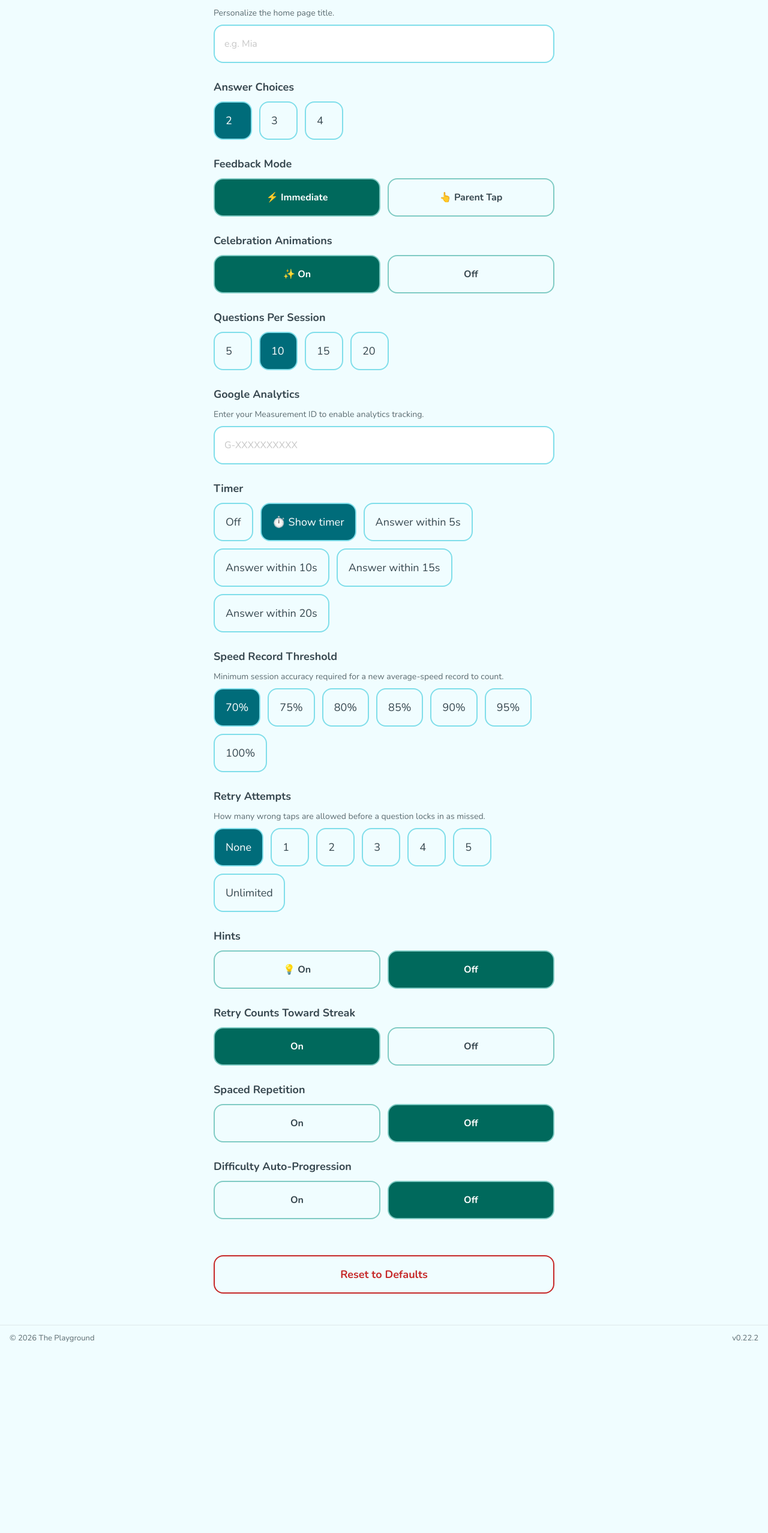
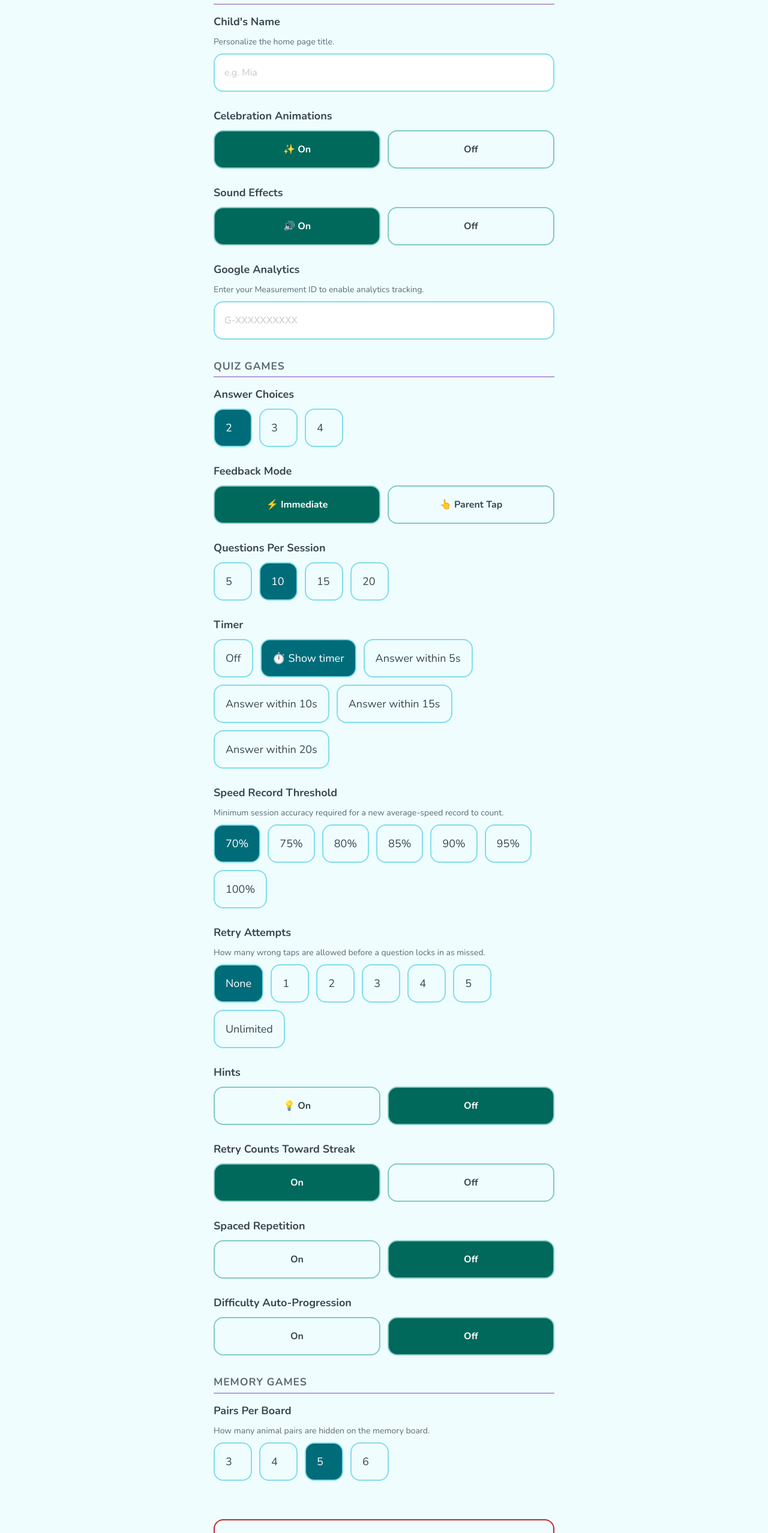
Before and after one commit to jasonkryst/ThePlayground, a React (Vite) app: page /admin in a window 1280 px wide. Shown: the part 234-2789 px from the top of the page at 60% size. Before the commit the page ends 2485 px from the top, so only its background shows below. Built offline with nearby package versions, Linux system fonts and the light colour scheme.

Commit message:
feat: group admin settings (General/Quiz/Memory) + memoryPairs and soundEffectsEnabled controls
Co-Authored-By: Claude Fable 5 <noreply@anthropic.com>
Claude-Session: https://claude.ai/code/session_01Mx6o86bSTvZP7KQDZrdEn2

```diff
--- a/src/admin/AdminPage.css
+++ b/src/admin/AdminPage.css
@@ -43,9 +43,24 @@
   color: #fff;
 }
 
+.admin__group {
+  margin-bottom: 2rem;
+}
+
+.admin__group-heading {
+  font-size: 1.1rem;
+  text-transform: uppercase;
+  letter-spacing: 0.05em;
+  color: var(--color-text-muted);
+  border-bottom: 2px solid var(--color-lavender);
+  padding-bottom: 0.35rem;
+  margin: 0 0 1rem;
+}
+
 .admin__section { margin-bottom: 28px; }
 
-.admin__section h2 { font-size: 18px; font-weight: 700; margin-bottom: 12px; }
+.admin__section h2,
+.admin__section h3 { font-size: 18px; font-weight: 700; margin-bottom: 12px; }
 
 .admin__radios  { display: flex; gap: 12px; flex-wrap: wrap; }
 
--- a/src/admin/AdminPage.jsx
+++ b/src/admin/AdminPage.jsx
@@ -114,6 +114,9 @@ export default function AdminPage({ manifests = [] }) {
 
       {activeTab === 'settings' && (
         <div role="tabpanel" id="admin-panel-settings" aria-labelledby="admin-tab-settings">
+          <section className="admin__group">
+            <h2 className="admin__group-heading">{t('admin.groupGeneral')}</h2>
+
             <LocaleSelector
               locales={SUPPORTED_LOCALES}
               value={settings.locale}
@@ -121,7 +124,7 @@ export default function AdminPage({ manifests = [] }) {
             />
 
             <div className="admin__section">
-            <h2>{t('admin.childNameHeading')}</h2>
+              <h3>{t('admin.childNameHeading')}</h3>
               <p className="admin__hint">{t('admin.childNameHint')}</p>
               <input
                 className="admin__text-input"
@@ -135,7 +138,61 @@ export default function AdminPage({ manifests = [] }) {
             </div>
 
             <div className="admin__section">
-            <h2>{t('admin.answerChoicesHeading')}</h2>
+              <h3>{t('admin.animationsHeading')}</h3>
+              <div className="admin__toggle">
+                <button
+                  className={`admin__toggle-btn${settings.animationsEnabled ? ' active' : ''}`}
+                  onClick={() => updateSetting('animationsEnabled', true)}
+                >
+                  {t('admin.animationsOn')}
+                </button>
+                <button
+                  className={`admin__toggle-btn${!settings.animationsEnabled ? ' active' : ''}`}
+                  onClick={() => updateSetting('animationsEnabled', false)}
+                >
+                  {t('admin.animationsOff')}
+                </button>
+              </div>
+            </div>
+
+            <div className="admin__section">
+              <h3>{t('admin.soundEffectsHeading')}</h3>
+              <div className="admin__toggle">
+                <button
+                  className={`admin__toggle-btn${settings.soundEffectsEnabled ? ' active' : ''}`}
+                  onClick={() => updateSetting('soundEffectsEnabled', true)}
+                >
+                  {t('admin.soundEffectsOn')}
+                </button>
+                <button
+                  className={`admin__toggle-btn${!settings.soundEffectsEnabled ? ' active' : ''}`}
+                  onClick={() => updateSetting('soundEffectsEnabled', false)}
+                >
+                  {t('admin.soundEffectsOff')}
+                </button>
+              </div>
+            </div>
+
+            <div className="admin__section">
+              <h3>{t('admin.gaHeading')}</h3>
+              <p className="admin__hint">{t('admin.gaHint')}</p>
+              <input
+                className="admin__text-input"
+                type="text"
+                placeholder="G-XXXXXXXXXX"
+                value={settings.gaId || ''}
+                onChange={e => updateSetting('gaId', e.target.value)}
+                aria-label={t('admin.gaLabel')}
+                spellCheck={false}
+              />
+            </div>
+          </section>
+
+          <section className="admin__group">
+            <h2 className="admin__group-heading">{t('admin.groupQuizGames')}</h2>
+
+            <div className="admin__section">
+              <h3>{t('admin.answerChoicesHeading')}</h3>
               <div className="admin__radios">
                 {[2, 3, 4].map(n => (
                   <label
@@ -156,7 +213,7 @@ export default function AdminPage({ manifests = [] }) {
             </div>
 
             <div className="admin__section">
-            <h2>{t('admin.feedbackModeHeading')}</h2>
+              <h3>{t('admin.feedbackModeHeading')}</h3>
               <div className="admin__toggle">
                 {[
                   { value: 'immediate', label: t('admin.feedbackImmediate') },
@@ -174,25 +231,7 @@ export default function AdminPage({ manifests = [] }) {
             </div>
 
             <div className="admin__section">
-            <h2>{t('admin.animationsHeading')}</h2>
-            <div className="admin__toggle">
-              <button
-                className={`admin__toggle-btn${settings.animationsEnabled ? ' active' : ''}`}
-                onClick={() => updateSetting('animationsEnabled', true)}
-              >
-                {t('admin.animationsOn')}
-              </button>
-              <button
-                className={`admin__toggle-btn${!settings.animationsEnabled ? ' active' : ''}`}
-                onClick={() => updateSetting('animationsEnabled', false)}
-              >
-                {t('admin.animationsOff')}
-              </button>
-            </div>
-          </div>
-
-          <div className="admin__section">
-            <h2>{t('admin.questionsPerSessionHeading')}</h2>
+              <h3>{t('admin.questionsPerSessionHeading')}</h3>
               <div className="admin__radios">
                 {[5, 10, 15, 20].map(n => (
                   <label
@@ -213,21 +252,7 @@ export default function AdminPage({ manifests = [] }) {
             </div>
 
             <div className="admin__section">
-            <h2>{t('admin.gaHeading')}</h2>
-            <p className="admin__hint">{t('admin.gaHint')}</p>
-            <input
-              className="admin__text-input"
-              type="text"
-              placeholder="G-XXXXXXXXXX"
-              value={settings.gaId || ''}
-              onChange={e => updateSetting('gaId', e.target.value)}
-              aria-label={t('admin.gaLabel')}
-              spellCheck={false}
-            />
-          </div>
-
-          <div className="admin__section">
-            <h2>{t('admin.timerHeading')}</h2>
+              <h3>{t('admin.timerHeading')}</h3>
               <div className="admin__radios">
                 <label className={`admin__radio-label${settings.timerMode === 'off' ? ' selected' : ''}`}>
                   <input
@@ -271,7 +296,7 @@ export default function AdminPage({ manifests = [] }) {
             </div>
 
             <div className="admin__section">
-            <h2>{t('admin.speedRecordThresholdHeading')}</h2>
+              <h3>{t('admin.speedRecordThresholdHeading')}</h3>
               <p className="admin__hint">{t('admin.speedRecordThresholdHint')}</p>
               <div className="admin__radios">
                 {[70, 75, 80, 85, 90, 95, 100].map(pct => (
@@ -293,7 +318,7 @@ export default function AdminPage({ manifests = [] }) {
             </div>
 
             <div className="admin__section">
-            <h2>{t('admin.maxTriesHeading')}</h2>
+              <h3>{t('admin.maxTriesHeading')}</h3>
               <p className="admin__hint">{t('admin.maxTriesHint')}</p>
               <div className="admin__radios">
                 {['none', 1, 2, 3, 4, 5, 'unlimited'].map(value => (
@@ -315,7 +340,7 @@ export default function AdminPage({ manifests = [] }) {
             </div>
 
             <div className="admin__section">
-            <h2>{t('admin.hintsHeading')}</h2>
+              <h3>{t('admin.hintsHeading')}</h3>
               <div className="admin__toggle">
                 <button
                   className={`admin__toggle-btn${settings.hintsEnabled ? ' active' : ''}`}
@@ -353,7 +378,7 @@ export default function AdminPage({ manifests = [] }) {
             </div>
 
             <div className="admin__section">
-            <h2>{t('admin.retryStreakHeading')}</h2>
+              <h3>{t('admin.retryStreakHeading')}</h3>
               <div className="admin__toggle">
                 <button
                   className={`admin__toggle-btn${settings.retryCountsAsStreak ? ' active' : ''}`}
@@ -371,7 +396,7 @@ export default function AdminPage({ manifests = [] }) {
             </div>
 
             <div className="admin__section">
-            <h2>{t('admin.spacedRepetitionHeading')}</h2>
+              <h3>{t('admin.spacedRepetitionHeading')}</h3>
               <div className="admin__toggle">
                 <button
                   className={`admin__toggle-btn${settings.spacedRepetitionEnabled ? ' active' : ''}`}
@@ -389,7 +414,7 @@ export default function AdminPage({ manifests = [] }) {
             </div>
 
             <div className="admin__section">
-            <h2>{t('admin.difficultyAutoProgressionHeading')}</h2>
+              <h3>{t('admin.difficultyAutoProgressionHeading')}</h3>
               <div className="admin__toggle">
                 <button
                   className={`admin__toggle-btn${settings.difficultyAutoProgressionEnabled ? ' active' : ''}`}
@@ -405,6 +430,32 @@ export default function AdminPage({ manifests = [] }) {
                 </button>
               </div>
             </div>
+          </section>
+
+          <section className="admin__group">
+            <h2 className="admin__group-heading">{t('admin.groupMemoryGames')}</h2>
+            <div className="admin__section">
+              <h3>{t('admin.memoryPairsHeading')}</h3>
+              <p className="admin__hint">{t('admin.memoryPairsHint')}</p>
+              <div className="admin__radios">
+                {[3, 4, 5, 6].map(n => (
+                  <label
+                    key={n}
+                    className={`admin__radio-label${settings.memoryPairs === n ? ' selected' : ''}`}
+                  >
+                    <input
+                      type="radio"
+                      name="memoryPairs"
+                      checked={settings.memoryPairs === n}
+                      onChange={() => updateSetting('memoryPairs', n)}
+                      aria-label={String(n)}
+                    />
+                    {n}
+                  </label>
+                ))}
+              </div>
+            </div>
+          </section>
 
           <button className="admin__reset" onClick={handleResetClick}>
             {resetConfirming ? t('admin.resetConfirm') : t('admin.reset')}
--- a/src/i18n/en.json
+++ b/src/i18n/en.json
@@ -138,6 +138,14 @@
     "difficultyAutoProgressionHeading": "Difficulty Auto-Progression",
     "difficultyAutoProgressionOn": "On",
     "difficultyAutoProgressionOff": "Off",
+    "groupGeneral": "General",
+    "groupQuizGames": "Quiz Games",
+    "groupMemoryGames": "Memory Games",
+    "memoryPairsHeading": "Pairs Per Board",
+    "memoryPairsHint": "How many animal pairs are hidden on the memory board.",
+    "soundEffectsHeading": "Sound Effects",
+    "soundEffectsOn": "🔊 On",
+    "soundEffectsOff": "Off",
     "reset": "Reset to Defaults",
     "resetConfirm": "Are you sure? Tap again to reset",
     "scoreHistoryHeading": "Score History",
```
Also changed, not shown: 1 other file (tests, documents, lock files or other folders). Lines whose indentation alone changed are shown as unchanged.
